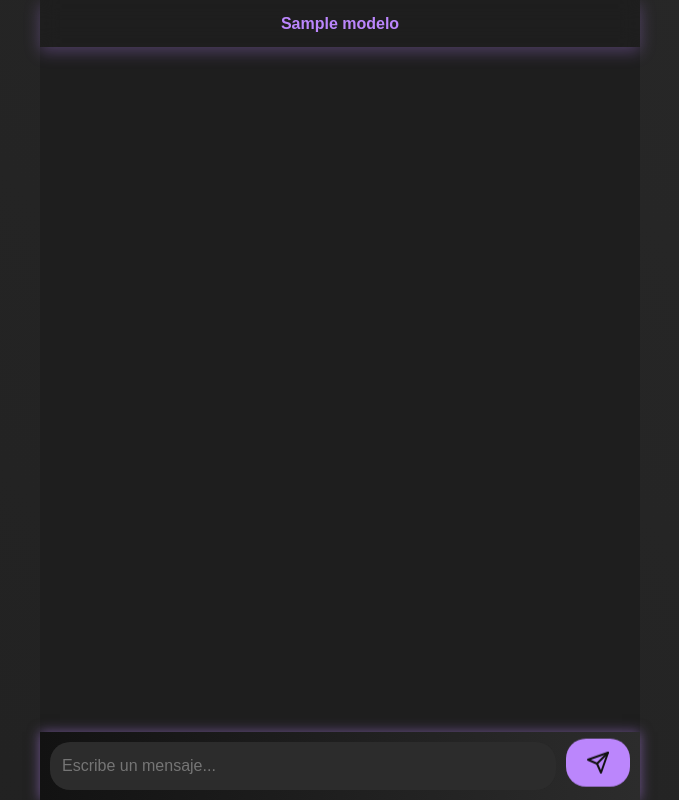
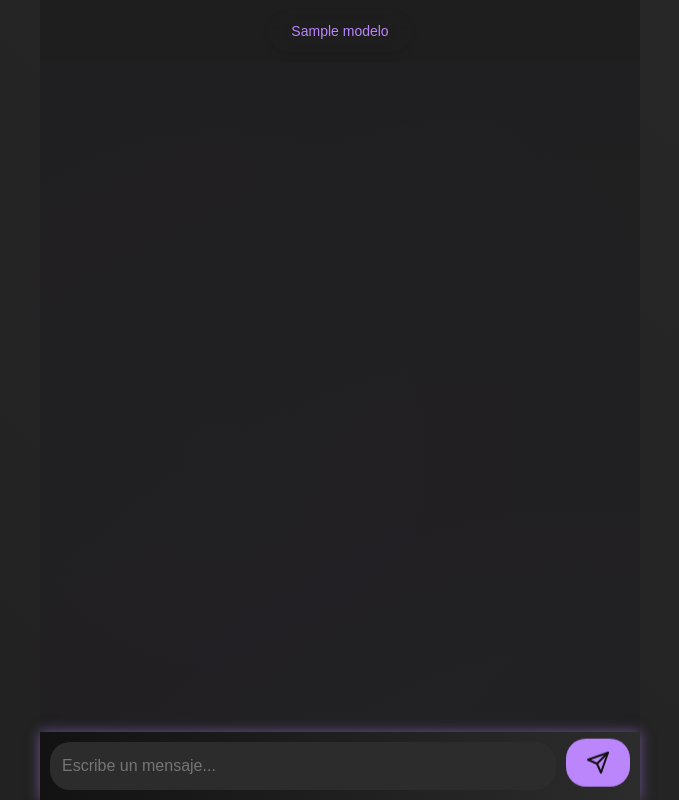
Before and after one commit to frensby11/status, a Flask app: template templates/index.html in a window 1280 px wide. Shown: the whole page, without its empty margins (300-979 px from the left). Run offline with Flask 3, Linux system fonts and the light colour scheme; the template is opened without the code that fills it: most values are stand-ins (such as "Sample title", 1, 10 or a date in 2020).

Commit message:
aparence index.html

```diff
--- a/templates/index.html
+++ b/templates/index.html
@@ -123,7 +147,6 @@
             transition: all 0.5s ease;
             background: rgba(44, 44, 44, 0.5);
             backdrop-filter: blur(10px);
-            box-shadow: 0 5px 15px rgba(187, 134, 252, 0.3);
         }
 
         #modelo-select {
@@ -179,26 +202,6 @@
             position: relative; /* Para posicionar el fondo de partículas correctamente */
         }
 
-
-        /* Partículas de Fondo (Con CSS) */
-        body::before {
-            content: "";
-            position: absolute;
-            top: 0;
-            left: 0;
-            width: 100%;
-            height: 100%;
-            background-image: radial-gradient(circle at 10% 20%, rgba(210, 166, 252, 0.1) 0%, transparent 80%),
-                radial-gradient(circle at 40% 40%, rgba(176, 147, 237, 0.1) 0%, transparent 50%),
-                radial-gradient(circle at 60% 10%, rgba(232, 200, 255, 0.15) 0%, transparent 60%),
-                radial-gradient(circle at 80% 50%, rgba(153, 51, 255, 0.2) 0%, transparent 70%),
-                radial-gradient(circle at 10% 80%, rgba(210, 166, 252, 0.05) 0%, transparent 50%),
-                radial-gradient(circle at 70% 70%, rgba(176, 147, 237, 0.08) 0%, transparent 80%);
-            background-size: 100%;
-            z-index: -1;
-            pointer-events: none;
-        }
-
         .container {
             display: flex;
             flex-direction: column;
@@ -226,13 +229,32 @@
             text-align: center;
         }
 
-        /* Chat Container Styles */
+                /* Particle Background Effect for Chat Container */
         #chat-container {
             flex-grow: 1;
             overflow-y: auto;
             padding: 15px;
             scrollbar-width: none;
             -ms-overflow-style: none;
+            position: relative;
+        }
+
+        #chat-container::before {
+            content: "";
+            position: absolute;
+            top: 0;
+            left: 0;
+            width: 100%;
+            height: 100%;
+            background-image:
+                radial-gradient(circle at 10% 20%, rgba(187, 134, 252, 0.03) 0%, transparent 80%),
+                radial-gradient(circle at 70% 70%, rgba(187, 134, 252, 0.02) 0%, transparent 60%),
+                radial-gradient(circle at 30% 50%, rgba(187, 134, 252, 0.04) 0%, transparent 70%);
+            background-size: 300% 300%;
+            opacity: 0.5;
+            pointer-events: none;
+            z-index: 0;
+            animation: particle-move 20s ease infinite;
         }
 
         #chat-container::-webkit-scrollbar {
@@ -368,25 +409,18 @@
             }
         }
 
-        /* Styles modelo-selector y select */
         .modelo-selector-container {
-            background-color: transparent;
-            padding: 10px;
             display: flex;
             justify-content: center;
             align-items: center;
-            font-family: 'Inter', sans-serif;
+            padding: 8px;
+            background: rgba(30, 30, 30, 0.6);
+            border-radius: 20px;
+            max-width: 250px;
+            margin: 10px auto;
+            backdrop-filter: blur(10px);
+            box-shadow: 0 4px 6px rgba(0,0,0,0.1);
             animation: brilloMorado 2.5s infinite alternate;
-        }
-
-
-        .logout-btn {
-            background-color: var(--accent-color);
-            color: var(--background-dark);
-            border: none;
-            padding: 8px 15px;
-            border-radius: 20px;
-            cursor: pointer;
         }
 
         #modelo-select {
@@ -395,21 +429,25 @@
             -moz-appearance: none;
             background: transparent;
             border: none;
-            color: #BB86FC;
-            font-size: 16px;
-            font-weight: 600;
+            color: var(--accent-color);
+            font-size: 14px;
+            font-weight: 500;
             text-align-last: center;
             cursor: pointer;
             outline: none;
+            padding: 5px 15px;
+            border-radius: 15px;
+            transition: all 0.3s ease;
         }
 
-        #modelo-select:focus {
-            outline: none;
+        #modelo-select:hover {
+            background: rgba(187, 134, 252, 0.1);
+            transform: scale(1.05);
         }
 
         #modelo-select option {
-            background-color: #121212;
-            color: #BB86FC;
+            background-color: var(--background-dark);
+            color: var(--accent-color);
             font-weight: 400;
         }
 
```
Also changed, not shown: other parts of templates/index.html (+51 -3 lines).
